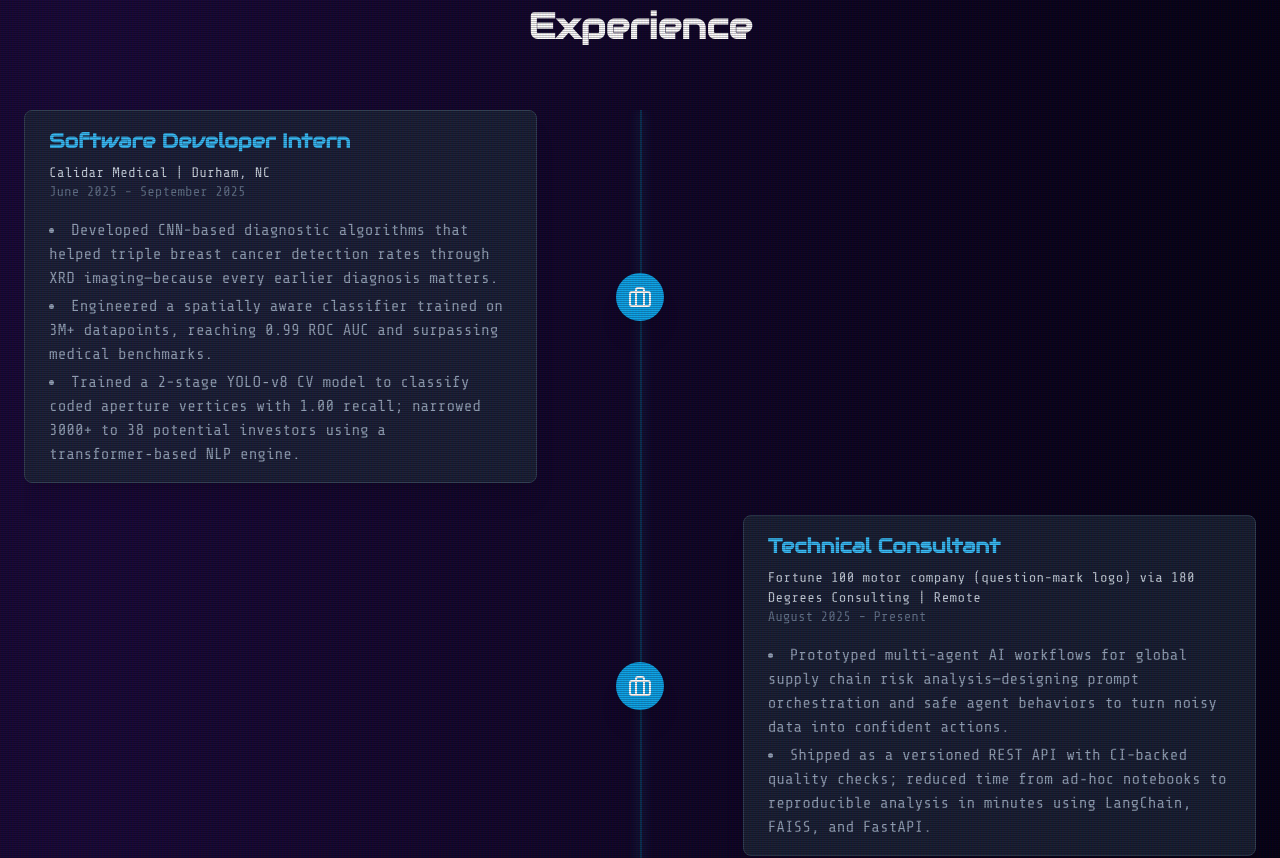
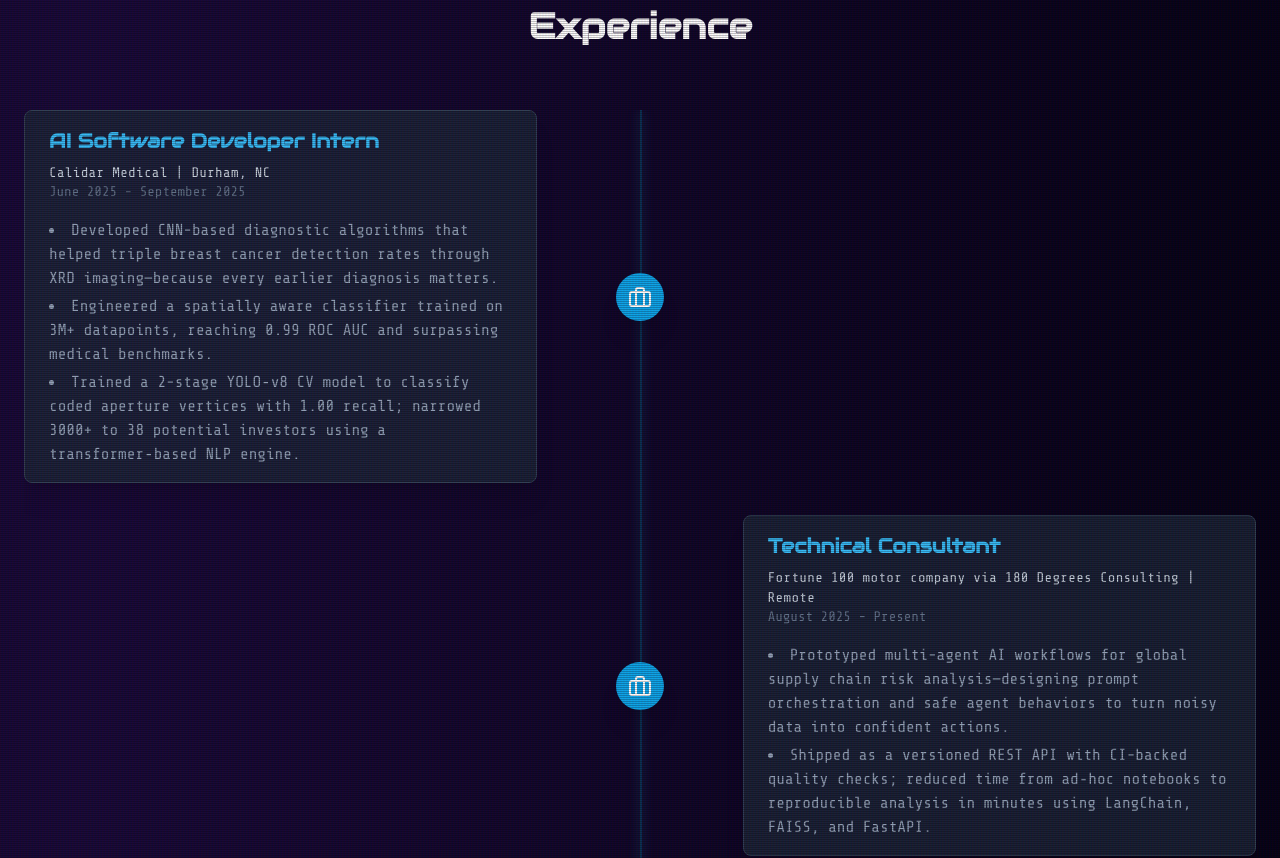
Before and after one commit to OwenChen2006/owenchen2006.github.io, a React (Vite) app: page / in a window 1280 px wide. Shown: the part 2300-3158 px from the top of the page. Built offline with nearby package versions, Linux system fonts and the light colour scheme.

Commit message:
Experience: set Calidar role to 'AI Software Developer Intern'.

```diff
--- a/components/Experience.tsx
+++ b/components/Experience.tsx
@@ -6,7 +6,7 @@ import { BriefcaseIcon, HelpCircleIcon } from './Icons';
 
 const experienceData: ExperienceItem[] = [
   {
-    role: 'Software Developer Intern',
+    role: 'AI Software Developer Intern',
     company: 'Calidar Medical',
     date: 'June 2025 - September 2025',
     location: 'Durham, NC',
@@ -19,7 +19,7 @@ const experienceData: ExperienceItem[] = [
   },
   {
     role: 'Technical Consultant',
-    company: 'Fortune 100 motor company (question-mark logo) via 180 Degrees Consulting',
+    company: 'Fortune 100 motor company via 180 Degrees Consulting',
     date: 'August 2025 - Present',
     location: 'Remote',
     description: [
@@ -43,7 +43,7 @@ const experienceData: ExperienceItem[] = [
     role: 'Semiconductor Fab Intern',
     company: 'Energen Semiconductor',
     date: 'June 2023 - September 2023',
-    location: 'Jinan',
+    location: '',
     description: [
       'Executed semiconductor fabrication workflows, using SEM to identify nanoscale defects and optimize chip yields.',
       'Streamlined wafer inventories by analyzing fab data, eliminating non-qualifying batches and boosting throughput.',
```
